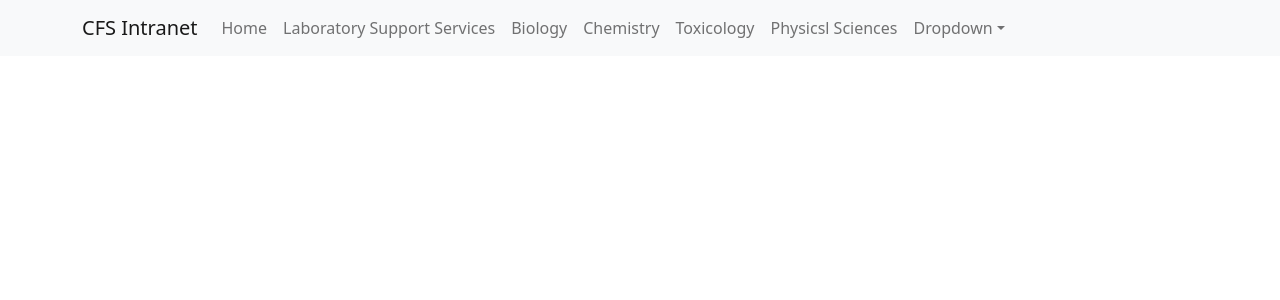
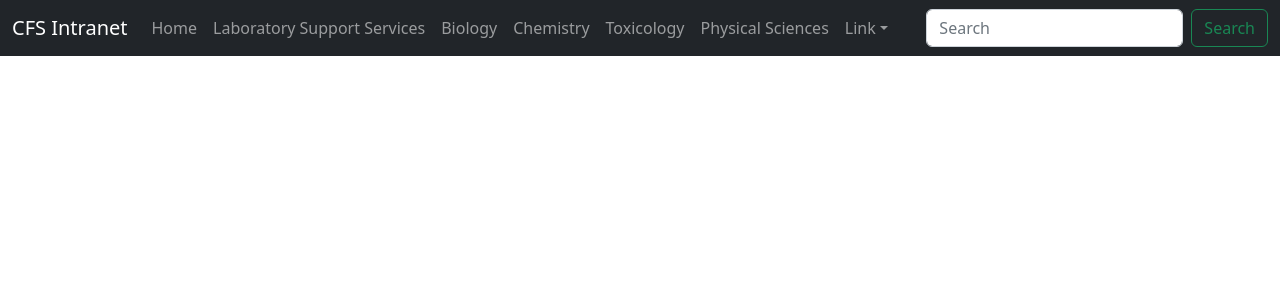
Before and after one commit to Parghuzat/cfsintranet, a Next.js app: page / in a window 1280 px wide. Shown: the top 300 px of the page. Built offline with nearby package versions, Linux system fonts and the light colour scheme.

Commit message:
navbar updated

```diff
--- a/components/navbar/Navbar.js
+++ b/components/navbar/Navbar.js
@@ -1,36 +1,52 @@
+import Button from 'react-bootstrap/Button';
 import Container from 'react-bootstrap/Container';
+import Form from 'react-bootstrap/Form';
 import Nav from 'react-bootstrap/Nav';
 import Navbar from 'react-bootstrap/Navbar';
 import NavDropdown from 'react-bootstrap/NavDropdown';
 
-export default function NavBar() {
+function NavScrollExample() {
   return (
-    <Navbar bg="light" expand="lg">
-      <Container>
-        <Navbar.Brand href="#home">CFS Intranet</Navbar.Brand>
-        <Navbar.Toggle aria-controls="basic-navbar-nav" />
-        <Navbar.Collapse id="basic-navbar-nav">
-          <Nav className="me-auto">
-            <Nav.Link href="#home">Home</Nav.Link>
-            <Nav.Link href="#link">Laboratory Support Services</Nav.Link>
-            <Nav.Link href="#link">Biology</Nav.Link>
-            <Nav.Link href="#link">Chemistry</Nav.Link>
-            <Nav.Link href="#link">Toxicology</Nav.Link>
-            <Nav.Link href="#link">Physicsl Sciences</Nav.Link>
-            <NavDropdown title="Dropdown" id="basic-nav-dropdown">
-              <NavDropdown.Item href="#action/3.1">Action</NavDropdown.Item>
-              <NavDropdown.Item href="#action/3.2">
+    <Navbar bg="dark" variant="dark" expand="lg" fixed="top">
+      <Container fluid>
+        <Navbar.Brand href="#">CFS Intranet</Navbar.Brand>
+        <Navbar.Toggle aria-controls="navbarScroll" />
+        <Navbar.Collapse id="navbarScroll">
+          <Nav
+            className="me-auto my-2 my-lg-0"
+            style={{ maxHeight: '100px' }}
+            navbarScroll
+          >
+            <Nav.Link href="#action1">Home</Nav.Link>
+            <Nav.Link href="#action2">Laboratory Support Services</Nav.Link>
+            <Nav.Link href="#action3">Biology</Nav.Link>
+            <Nav.Link href="#action4">Chemistry</Nav.Link>
+            <Nav.Link href="#action5">Toxicology</Nav.Link>
+            <Nav.Link href="#action6">Physical Sciences</Nav.Link>
+            <NavDropdown title="Link" id="navbarScrollingDropdown">
+              <NavDropdown.Item href="#action3">Action</NavDropdown.Item>
+              <NavDropdown.Item href="#action4">
                 Another action
               </NavDropdown.Item>
-              <NavDropdown.Item href="#action/3.3">Something</NavDropdown.Item>
               <NavDropdown.Divider />
-              <NavDropdown.Item href="#action/3.4">
-                Separated link
+              <NavDropdown.Item href="#action5">
+                Something else here
               </NavDropdown.Item>
             </NavDropdown>
           </Nav>
+          <Form className="d-flex">
+            <Form.Control
+              type="search"
+              placeholder="Search"
+              className="me-2"
+              aria-label="Search"
+            />
+            <Button variant="outline-success">Search</Button>
+          </Form>
         </Navbar.Collapse>
       </Container>
     </Navbar>
   );
 }
+
+export default NavScrollExample;
```
